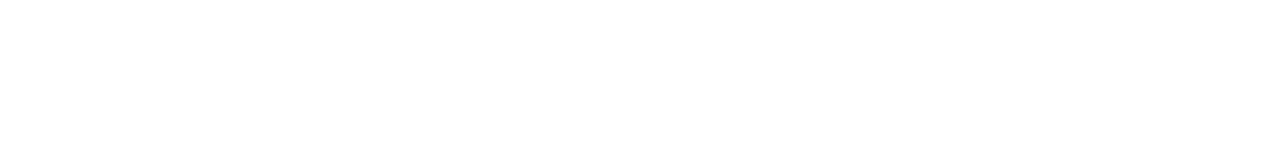
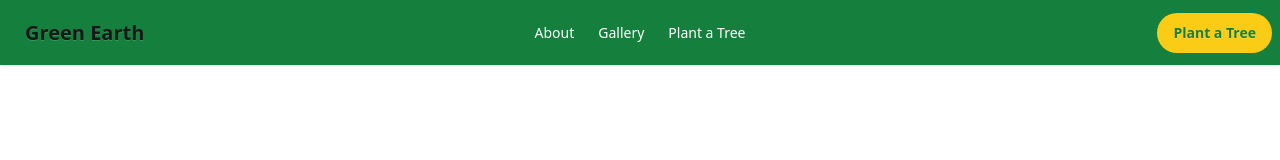
Before and after one commit to s1archosaur/Assignment_6, a plain HTML site: page index.html in a window 1280 px wide. Drawn offline with nearby package versions, Linux system fonts and the light colour scheme.

Commit message:
add navbar

```diff
--- a/index.html
+++ b/index.html
@@ -29,6 +29,31 @@
 </head>
 <body>
     <header>
+        <div class="navbar bg-base-100 shadow-sm bg-[#15803D] text-white">
+                <div class="navbar-start">
+                    <div class="dropdown">
+                         <div tabindex="0" role="button" class="btn btn-ghost lg:hidden">
+                        <svg xmlns="http://www.w3.org/2000/svg" class="h-5 w-5" fill="none" viewBox="0 0 24 24" stroke="currentColor"> <path stroke-linecap="round" stroke-linejoin="round" stroke-width="2" d="M4 6h16M4 12h8m-8 6h16" /> </svg>
+                    </div>
+                    <ul tabindex="0" class="menu menu-sm dropdown-content text-green-700 bg-base-100 rounded-box z-1 mt-3 w-52 p-2 shadow">
+                        <li><a>About</a></li>
+                        <li><a>Gallery</a></li>
+                        <li><a>Plant a Tree</a></li>
+                    </ul>
+                </div>
+                <a class="btn btn-ghost text-xl">Green Earth</a>
+            </div>
+            <div class="navbar-center hidden lg:flex">
+                <ul class="menu menu-horizontal px-1">
+                    <li><a>About</a></li>
+                    <li><a>Gallery</a></li>
+                    <li><a>Plant a Tree</a></li>
+                </ul>
+            </div>
+        <div class="navbar-end">
+        <a class="btn rounded-full bg-[#FACC15] text-[#15803D] shadow-none border-0 hover:bg-white hover:text-black hover:shadow-sm hover:shadow-white">Plant a Tree</a>
+            </div>
+        </div>
 
 
     </header>
```
